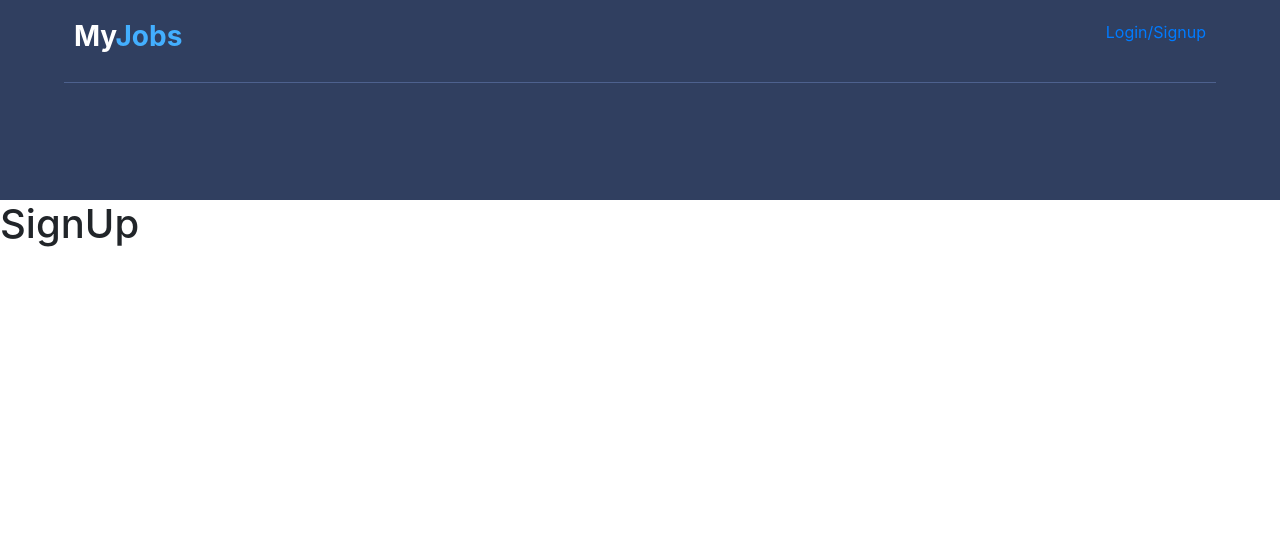
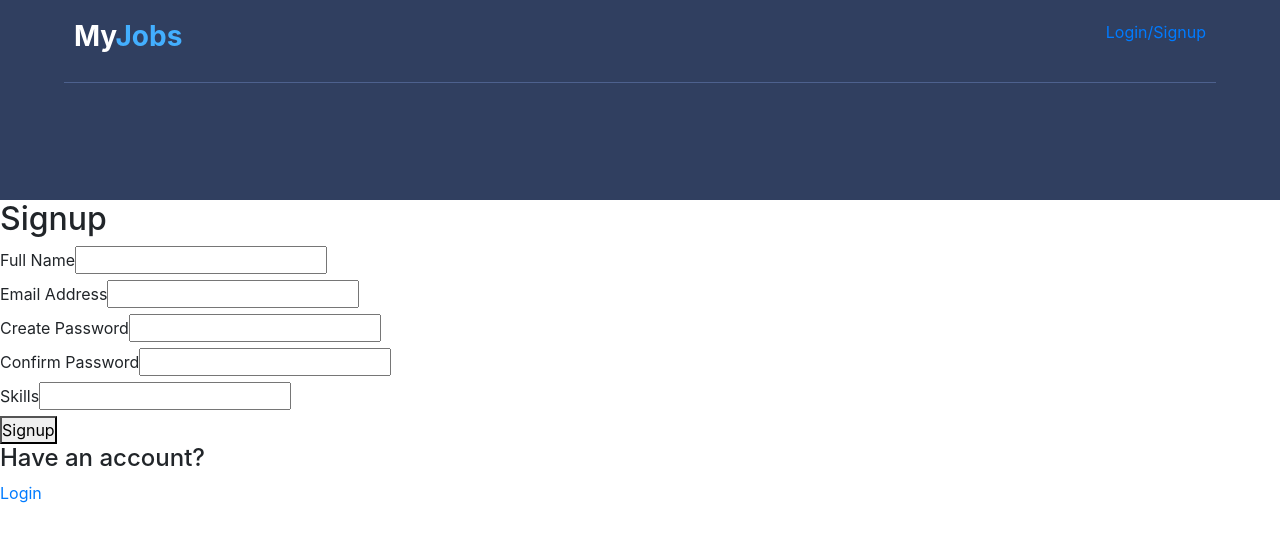
Before and after one commit to KishanSinghChauhan/job-portal, a React (Create React App) app: page /signup in a window 1280 px wide. Shown: the top 542 px of the page. Built offline with nearby package versions, Linux system fonts and the light colour scheme.

Commit message:
add SignUp Page | [Kishan]

```diff
--- a/src/containers/LogIn/LogIn.js
+++ b/src/containers/LogIn/LogIn.js
@@ -50,7 +50,7 @@
         </form>
         <div>
             <h4>New to MyJobs?</h4>
-            <Link to='signup'>Create an account</Link>
+            <Link to='/signup'>Create an account</Link>
         </div>
       </div>
     );
--- a/src/containers/SignUp/SignUp.js
+++ b/src/containers/SignUp/SignUp.js
@@ -1,11 +1,88 @@
-import React from 'react'
+import React, { Component } from "react";
+import FormInput from "../../components/FormInput/FormInput";
+import { Link } from "react-router-dom";
 
-const SignUp = () => {
+
+class SignUp extends Component {
+  constructor() {
+    super();
+
+    this.state = {
+      FullName: "",
+      email: "",
+      password: "",
+      confirmPassword: "",
+      skills:""
+    };
+  }
+
+  handleSubmit = async (event) => {
+    event.preventDefault();
+    console.log(this.state);
+  };
+
+  handleChange = (event) => {
+    const { name, value } = event.target;
+
+    this.setState({ [name]: value });
+  };
+
+  render() {
+    const { FullName, email, password, confirmPassword,skills } = this.state;
+
     return (
+      <div className="sign-up">
+        <h2 className="title">Signup</h2>
+        <form className="sign-up-form" onSubmit={this.handleSubmit}>
+          <FormInput
+            type="text"
+            name="FullName"
+            value={FullName}
+            onChange={this.handleChange}
+            label="Full Name"
+            required
+          />
+          <FormInput
+            type="email"
+            name="email"
+            value={email}
+            onChange={this.handleChange}
+            label="Email Address"
+            required
+          />
+          <FormInput
+            type="password"
+            name="password"
+            value={password}
+            onChange={this.handleChange}
+            label="Create Password"
+            required
+          />
+          <FormInput
+            type="password"
+            name="confirmPassword"
+            value={confirmPassword}
+            onChange={this.handleChange}
+            label="Confirm Password"
+            required
+          />
+          <FormInput
+            type="text"
+            name="skills"
+            value={skills}
+            onChange={this.handleChange}
+            label="Skills"
+            required
+          />
+          <button type="submit">Signup</button>
+        </form>
         <div>
-            <h1>SignUp</h1>
+          <h4>Have an account?</h4>
+          <Link to="/login">Login</Link>
         </div>
-    )
+      </div>
+    );
+  }
 }
 
-export default SignUp
+export default SignUp;
```
Also changed, not shown: 1 other file (tests, documents, lock files or other folders).
